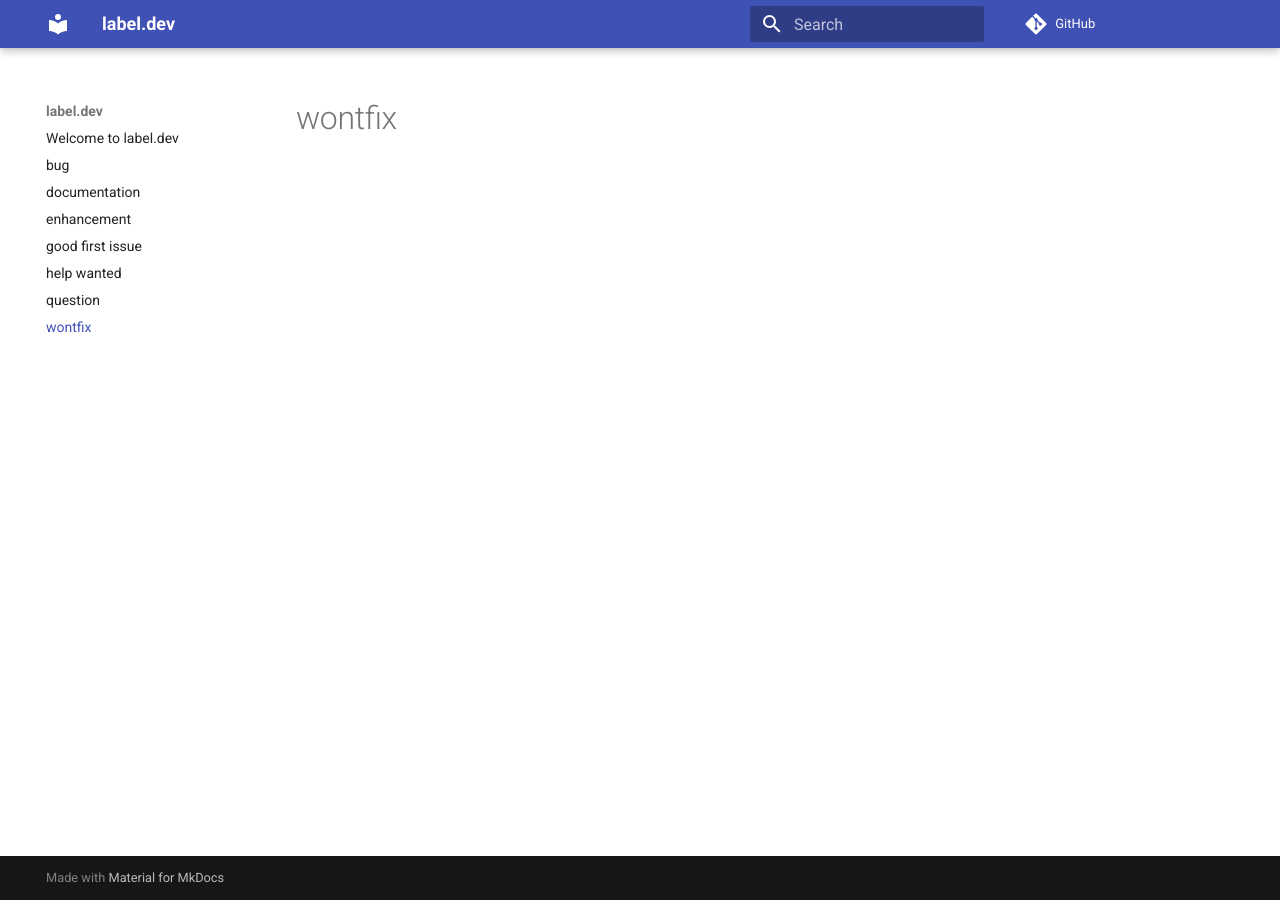
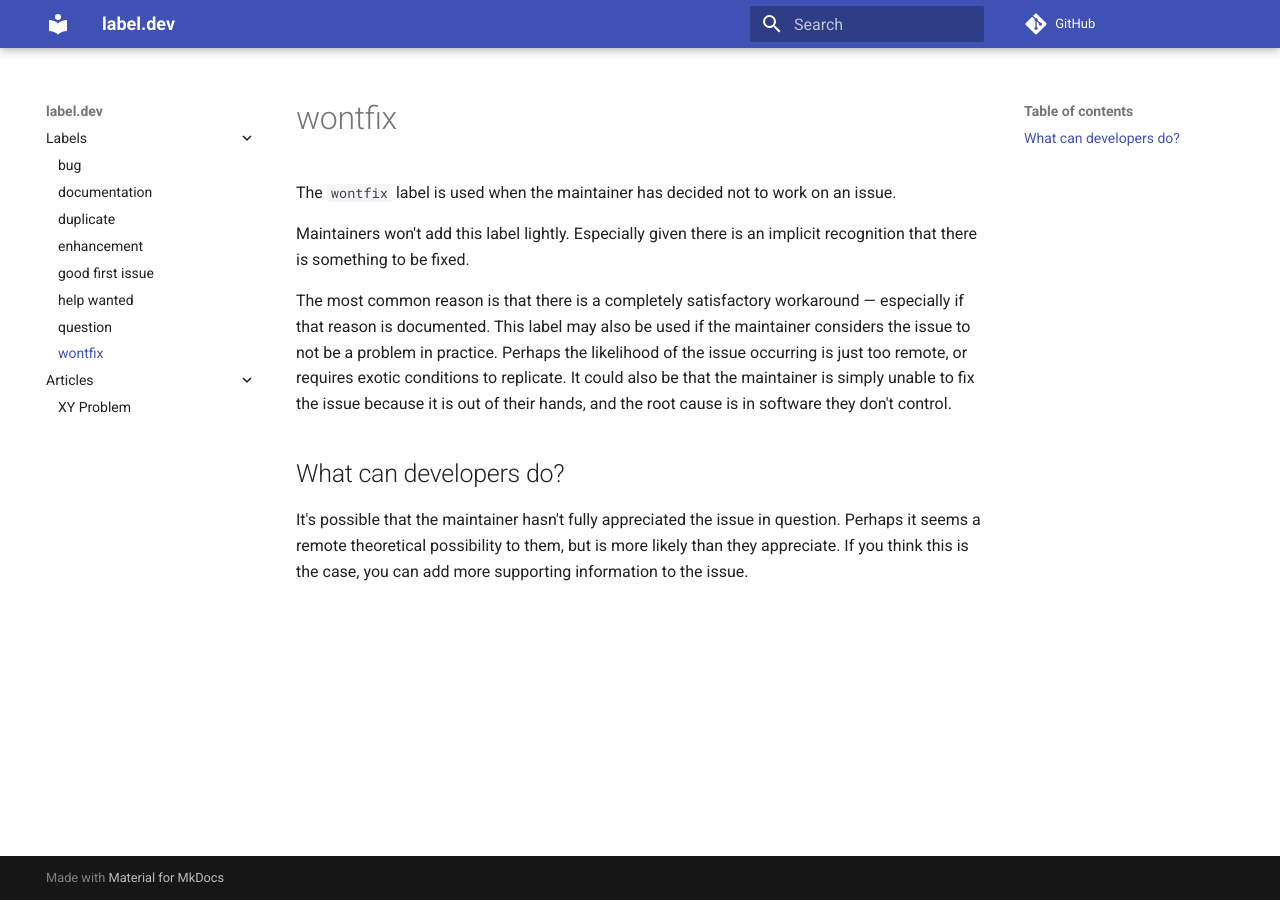
Before and after one commit to Textualize/label.dev, an MkDocs documentation site: the page built from docs/wontfix.md, in a window 1280 px wide. Built offline with MkDocs 1.6.1 and Material for MkDocs 9.7.7, drawn with Linux system fonts in a browser that asks for light colours; comment, search, counter and statistics services are not loaded.

Commit message:
more docs

```diff
--- a/docs/wontfix.md
+++ b/docs/wontfix.md
@@ -1 +1,16 @@
 # wontfix
+
+The `wontfix` label is used when the maintainer has decided not to work on an issue.
+
+Maintainers won't add this label lightly. Especially given there is an implicit recognition that there is something to be fixed.
+
+The most common reason is that there is a completely satisfactory workaround &mdash; especially if that reason is documented.
+This label may also be used if the maintainer considers the issue to not be a problem in practice.
+Perhaps the likelihood of the issue occurring is just too remote, or requires exotic conditions to replicate.
+It could also be that the maintainer is simply unable to fix the issue because it is out of their hands, and the root cause is in software they don't control.
+
+## What can developers do?
+
+It's possible that the maintainer hasn't fully appreciated the issue in question.
+Perhaps it seems a remote theoretical possibility to them, but is more likely than they appreciate.
+If you think this is the case, you can add more supporting information to the issue.
--- a/mkdocs.yml
+++ b/mkdocs.yml
@@ -6,3 +6,19 @@
     - navigation.expand
     - navigation.path
     - navigation.indexes
+markdown_extensions:
+  - footnotes
+docs_dir: docs
+nav:
+  - Labels:
+      - "index.md"
+      - "bug.md"
+      - "documentation.md"
+      - "duplicate.md"
+      - "enhancement.md"
+      - "good-first-issue.md"
+      - "help-wanted.md"
+      - "question.md"
+      - "wontfix.md"
+  - Articles:
+      - "./articles/xy-problem.md"
```
Also changed, not shown: docs/articles/index.md (added, +1 -0 lines), docs/articles/xy-problem.md (added, +33 -0 lines), docs/bug.md (+10 -0 lines), docs/documentation.md (+4 -0 lines), docs/duplicate.md (added, +7 -0 lines), docs/good first issue.md (deleted, +0 -1 lines), docs/good-first-issue.md (added, +6 -0 lines), docs/help wanted.md (deleted, +0 -1 lines), docs/help-wanted.md (added, +4 -0 lines), docs/index.md (+8 -1 lines), docs/question.md (+3 -0 lines), 1 other file.
